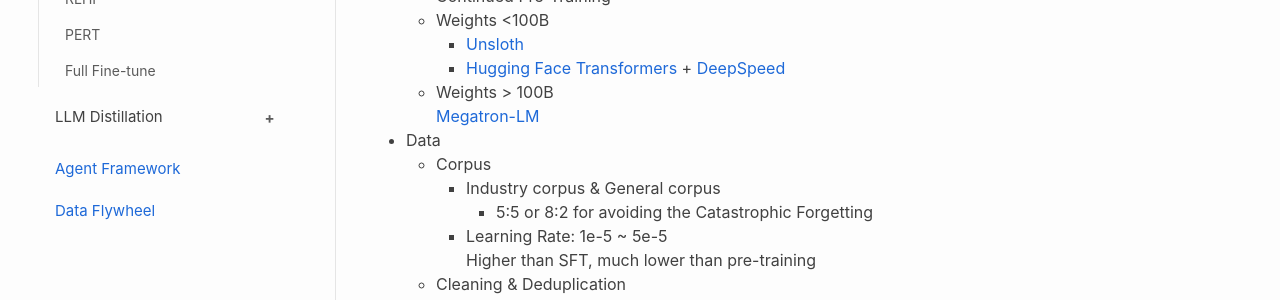
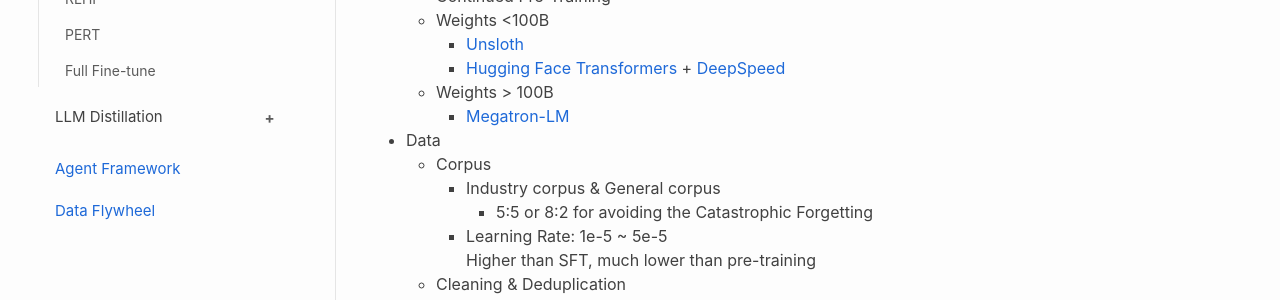
Before and after one commit to ChrisZhu2050/chriszhu2050.github.io, a Jekyll site: the page built from docs/llm-fine-tune-cpt.md, in a window 1280 px wide. Shown: the part 341-641 px from the top of the page. Built offline with Jekyll 4.4.1, drawn with Linux system fonts in a browser that asks for light colours; nearby versions of some CDN libraries.

```diff
--- a/docs/llm-fine-tune-cpt.md
+++ b/docs/llm-fine-tune-cpt.md
@@ -13,7 +13,7 @@ title: "Continued Pre-Training"
         - [Hugging Face Transformers](#https://huggingface.co/docs/transformers/en/index) + [DeepSpeed](https://github.com/deepspeedai/DeepSpeed)
 
     - Weights \> 100B
-        [Megatron-LM](#https://github.com/nvidia/megatron-lm)
+        - [Megatron-LM](#https://github.com/nvidia/megatron-lm)
 
 
 - Data
```
